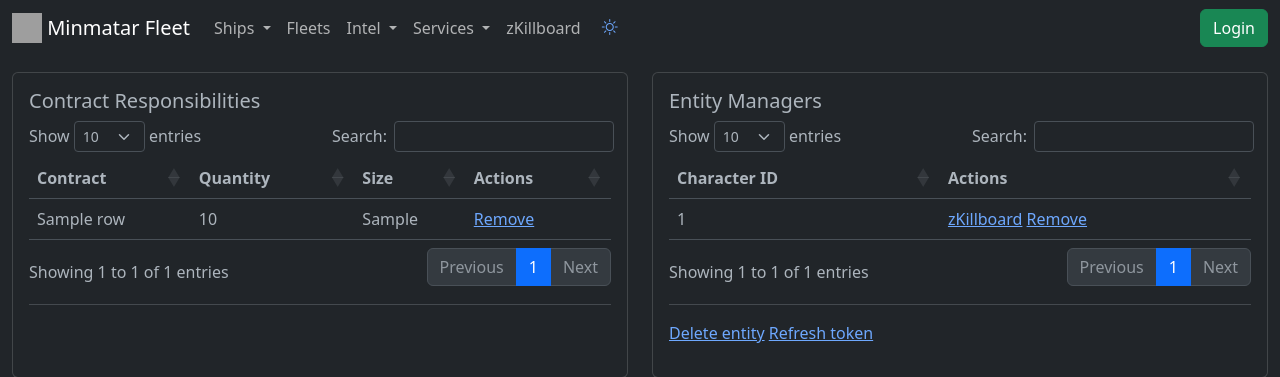
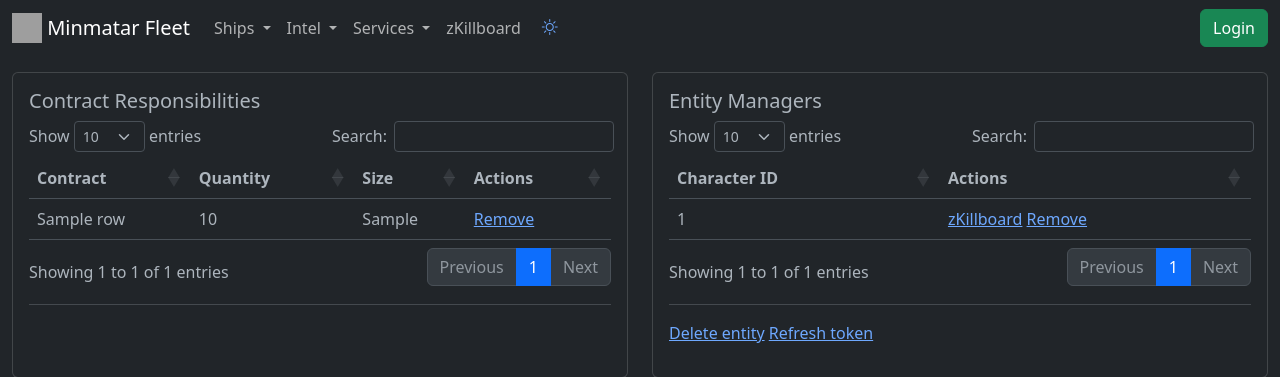
Before and after one commit to minmatarfleet/tools.minmatar.org, a Django app: template templates/contracts_v2/settings.html in a window 1280 px wide. Shown: the top 377 px of the page. Run offline with Django 4.2, Linux system fonts and the light colour scheme; the template is opened without the code that fills it: most values are stand-ins (such as "Sample title", 1, 10 or a date in 2020); some libraries are stand-ins or nearby versions; grey boxes are pictures that could not be loaded.

Commit message:
Remove fleets from tools navigation

```diff
--- a/templates/navigation.html
+++ b/templates/navigation.html
@@ -19,12 +19,6 @@
             <li><a class="dropdown-item" href="{% url 'list_fittings' %}">Fittings</a></li>
             <li><a class="dropdown-item" href="{% url 'list_doctrines' %}">Doctrines</a></li>
           </ul>
-        </li>
-
-
-        <!-- Fleets -->
-        <li class="nav-item">
-          <a class="nav-link" href="{% url 'list_fleet' %}">Fleets</a>
         </li>
 
         <!-- Intel -->
```
